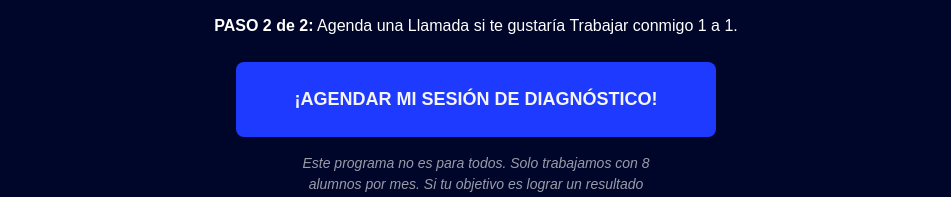
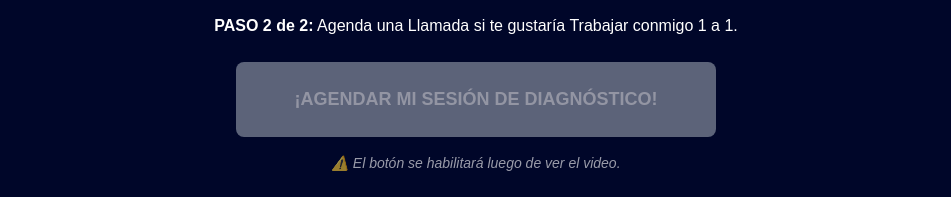
Before and after one commit to tomascosta2/Santiago-Rama, a Next.js app: page / in a window 1280 px wide. Shown: the part 740-937 px from the top of the page, without its empty margins (164-1115 px from the left). Built offline with nearby package versions, Linux system fonts and the light colour scheme.

Commit message:
Cambios y ortografia

```diff
--- a/src/app/page.tsx
+++ b/src/app/page.tsx
@@ -21,7 +21,7 @@ export default function Home() {
   useEffect(() => {
     const timer = setTimeout(() => {
       setIsUnlocked(true);
-    }, 0 * 60 * 1000); // 5 minutos
+    }, 5 * 60 * 1000); // 5 minutos
 
     return () => clearTimeout(timer);
   }, []);
```
